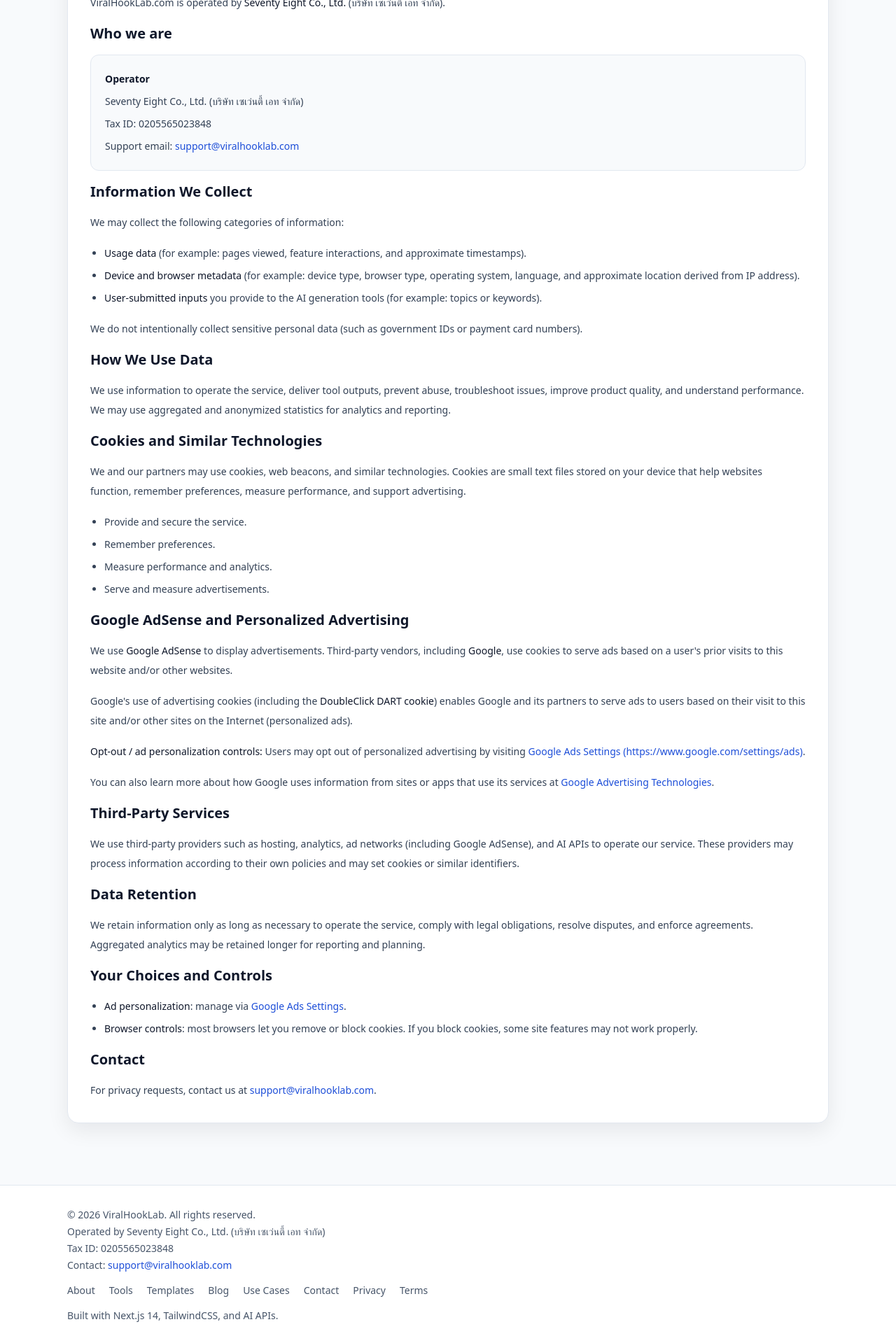
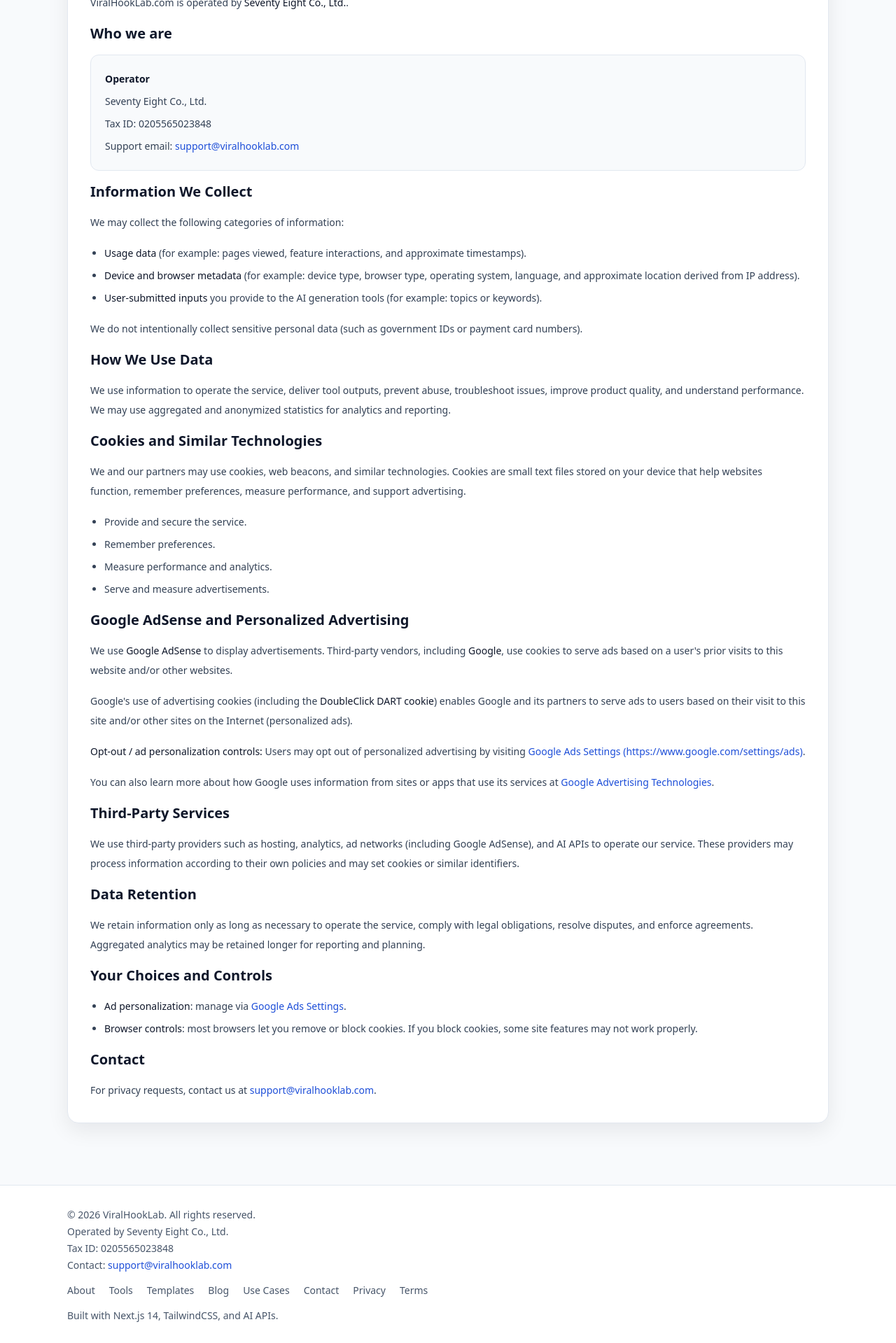
Before and after one commit to weeraphan091/CreatorTools-Al, a Next.js app: page /privacy-policy in a window 1280 px wide. Shown: the part 220-2139 px from the top of the page at 70% size. Built offline with nearby package versions, Linux system fonts and the light colour scheme; no server answers.

Commit message:
Remove Thai company suffix
Remove Thai-language company name from footer and privacy policy while keeping the legal entity name in English.

```diff
--- a/app/privacy-policy/page.tsx
+++ b/app/privacy-policy/page.tsx
@@ -22,13 +22,13 @@
       <p>
         This Privacy Policy describes how ViralHookLab.com (“ViralHookLab”, “we”, “us”) collects, uses, and shares
         information when you use our website and tools. ViralHookLab.com is operated by{" "}
-        <span className="font-medium text-slate-900">Seventy Eight Co., Ltd.</span> (บริษัท เซเว่นตี้ เอท จำกัด).
+        <span className="font-medium text-slate-900">Seventy Eight Co., Ltd.</span>.
       </p>
 
       <h2 className="text-xl font-semibold text-slate-900">Who we are</h2>
       <div className="rounded-xl border border-slate-200 bg-slate-50 p-5">
         <p className="font-semibold text-slate-900">Operator</p>
-        <p className="mt-1">Seventy Eight Co., Ltd. (บริษัท เซเว่นตี้ เอท จำกัด)</p>
+        <p className="mt-1">Seventy Eight Co., Ltd.</p>
         <p className="mt-1">Tax ID: 0205565023848</p>
         <p className="mt-1">
           Support email:{" "}
--- a/components/Footer.tsx
+++ b/components/Footer.tsx
@@ -17,7 +17,7 @@
       <div className="container-shell space-y-4 py-8 text-sm text-slate-600">
         <div className="space-y-1">
           <p>© 2026 ViralHookLab. All rights reserved.</p>
-          <p>Operated by Seventy Eight Co., Ltd. (บริษัท เซเว่นตี้ เอท จำกัด)</p>
+          <p>Operated by Seventy Eight Co., Ltd.</p>
           <p>Tax ID: 0205565023848</p>
           <p>
             Contact:{" "}
```
